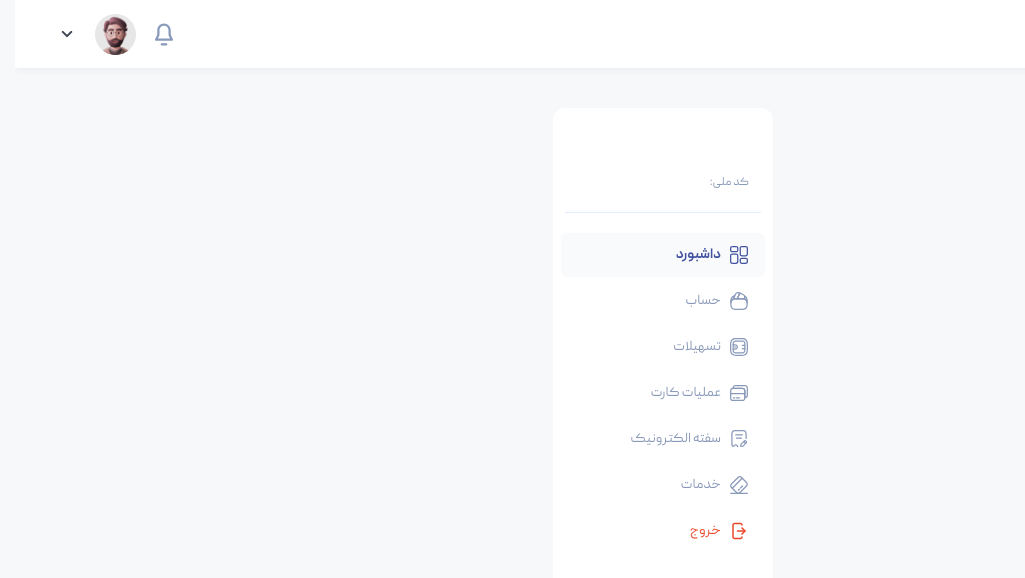
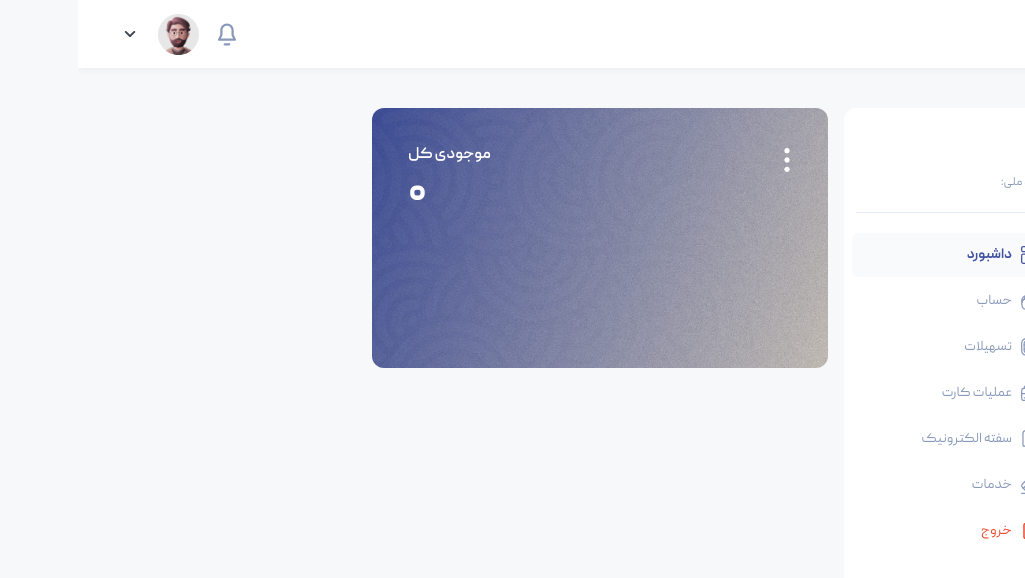
Before and after one commit to nimayaghouti/part-bank-vue, a Vue app: page /dashboard in a window 1280 px wide. Shown: the top 578 px of the page, without its empty margins (255-1280 px from the left). Built offline with nearby package versions, Linux system fonts and the light colour scheme.

Commit message:
feat: account card component implemented and added to dashboard page

```diff
--- /dev/null
+++ b/src/assets/svg/icons/common/moreIcon.vue
@@ -0,0 +1,16 @@
+<template>
+  <svg width="24" height="24" viewBox="0 0 24 24" fill="none" xmlns="http://www.w3.org/2000/svg">
+    <path
+      d="M10 19C10 20.1 10.9 21 12 21C13.1 21 14 20.1 14 19C14 17.9 13.1 17 12 17C10.9 17 10 17.9 10 19Z"
+      fill="currentColor"
+    />
+    <path
+      d="M10 5C10 6.1 10.9 7 12 7C13.1 7 14 6.1 14 5C14 3.9 13.1 3 12 3C10.9 3 10 3.9 10 5Z"
+      fill="currentColor"
+    />
+    <path
+      d="M10 12C10 13.1 10.9 14 12 14C13.1 14 14 13.1 14 12C14 10.9 13.1 10 12 10C10.9 10 10 10.9 10 12Z"
+      fill="currentColor"
+    />
+  </svg>
+</template>
--- /dev/null
+++ b/src/assets/svg/icons/dashboard/convert-card.vue
@@ -0,0 +1,38 @@
+<template>
+  <svg width="20" height="20" viewBox="0 0 20 20" fill="none" xmlns="http://www.w3.org/2000/svg">
+    <g id="vuesax/outline/convert-card">
+      <g id="convert-card">
+        <path
+          id="Vector"
+          d="M18.3333 5.2583H10C9.65833 5.2583 9.375 4.97497 9.375 4.6333C9.375 4.29163 9.65833 4.0083 10 4.0083H18.3333C18.675 4.0083 18.9583 4.29163 18.9583 4.6333C18.9583 4.9833 18.675 5.2583 18.3333 5.2583Z"
+          fill="#C3C5C9"
+        />
+        <path
+          id="Vector_2"
+          d="M16.4828 9.37508H11.8578C10.0328 9.37508 9.38281 8.73341 9.38281 6.91675V3.50008C9.38281 1.68342 10.0328 1.04175 11.8578 1.04175H16.4828C18.3078 1.04175 18.9578 1.68342 18.9578 3.50008V6.92508C18.9578 8.73342 18.3078 9.37508 16.4828 9.37508ZM11.8495 2.29175C10.7161 2.29175 10.6245 2.38342 10.6245 3.50008V6.92508C10.6245 8.04175 10.7161 8.13341 11.8495 8.13341H16.4745C17.6078 8.13341 17.6995 8.04175 17.6995 6.92508V3.50008C17.6995 2.38342 17.6078 2.29175 16.4745 2.29175H11.8495Z"
+          fill="#C3C5C9"
+        />
+        <path
+          id="Vector_3"
+          d="M9.99935 14.8416H1.66602C1.32435 14.8416 1.04102 14.5582 1.04102 14.2166C1.04102 13.8749 1.32435 13.5916 1.66602 13.5916H9.99935C10.341 13.5916 10.6243 13.8749 10.6243 14.2166C10.6243 14.5666 10.341 14.8416 9.99935 14.8416Z"
+          fill="#C3C5C9"
+        />
+        <path
+          id="Vector_4"
+          d="M8.15077 18.9583H3.52578C1.70078 18.9583 1.05078 18.3167 1.05078 16.5V13.0833C1.05078 11.2667 1.70078 10.625 3.52578 10.625H8.15077C9.97577 10.625 10.6258 11.2667 10.6258 13.0833V16.5083C10.6258 18.3167 9.97577 18.9583 8.15077 18.9583ZM3.51744 11.875C2.38411 11.875 2.29244 11.9667 2.29244 13.0833V16.5083C2.29244 17.625 2.38411 17.7167 3.51744 17.7167H8.14243C9.27576 17.7167 9.36743 17.625 9.36743 16.5083V13.0833C9.36743 11.9667 9.27576 11.875 8.14243 11.875H3.51744Z"
+          fill="#C3C5C9"
+        />
+        <path
+          id="Vector_5"
+          d="M12.5008 18.9584C12.2758 18.9584 12.0675 18.8334 11.9592 18.6417C11.8508 18.4417 11.8508 18.2084 11.9675 18.0084L12.8425 16.55C13.0175 16.2584 13.4008 16.1584 13.7008 16.3334C14.0008 16.5084 14.0925 16.8917 13.9175 17.1917L13.6925 17.5667C15.9925 17.025 17.7175 14.9584 17.7175 12.4917C17.7175 12.15 18.0008 11.8667 18.3425 11.8667C18.6842 11.8667 18.9675 12.15 18.9675 12.4917C18.9592 16.0584 16.0591 18.9584 12.5008 18.9584Z"
+          fill="#C3C5C9"
+        />
+        <path
+          id="Vector_6"
+          d="M1.66602 8.12508C1.32435 8.12508 1.04102 7.84175 1.04102 7.50008C1.04102 3.94175 3.94102 1.04175 7.49935 1.04175C7.72435 1.04175 7.93268 1.16675 8.04101 1.35842C8.14934 1.55842 8.14936 1.79175 8.03269 1.99175L7.15768 3.45008C6.98268 3.74175 6.59935 3.84175 6.29935 3.66675C5.99935 3.49175 5.90767 3.10841 6.08267 2.80841L6.30769 2.43341C4.00769 2.97508 2.28267 5.04175 2.28267 7.50841C2.29101 7.84175 2.00768 8.12508 1.66602 8.12508Z"
+          fill="#C3C5C9"
+        />
+      </g>
+    </g>
+  </svg>
+</template>
--- /dev/null
+++ b/src/components/view/accountcard/AccountCard.vue
@@ -0,0 +1,156 @@
+<script setup>
+import moreIcon from '@/assets/svg/icons/common/moreIcon.vue'
+import exitIcon from '@/assets/svg/icons/common/exitIcon.vue'
+import convertCard from '@/assets/svg/icons/dashboard/convert-card.vue'
+</script>
+<template>
+  <div class="account-card">
+    <div class="account-card__header">
+      <div class="account-card__actions-btn actions-btn">
+        <moreIcon class="actions-btn__icon" />
+        <div class="actions-btn__menu actions-menu">
+          <div class="actions-menu__item actions-menu__item_change">
+            <convertCard class="actions-menu__icon" />
+            تغییر حساب متصل
+          </div>
+          <div class="actions-btn__separator"></div>
+          <div class="actions-menu__item actions-menu__item_delete">
+            <exitIcon class="actions-menu__icon" />
+            حذف حساب بانکی
+          </div>
+        </div>
+      </div>
+      <div class="account-card__balance-info">
+        <p class="account-card__balance-title">موجودی کل</p>
+        <p class="account-card__balance-amount">۰</p>
+      </div>
+    </div>
+    <div class="account-card__number-group"></div>
+  </div>
+</template>
+
+<style lang="scss">
+.account-card {
+  @include flex(column, normal, space-between);
+  @include border-radius(0.75rem);
+  width: 28.5rem;
+  height: 16.25rem;
+  background: linear-gradient(112deg, #4152a0 0%, #d0c9c1 100%);
+  color: #fff;
+  position: relative;
+  overflow: hidden;
+
+  &::before {
+    content: '';
+    position: absolute;
+    top: 0;
+    left: 0;
+    width: 100%;
+    height: 100%;
+    background:
+      url('@/assets/svg/textures/noise.svg'),
+      url('@/assets/svg/textures/pattern.svg'),
+      no-repeat center;
+    background-size: contain;
+    z-index: 0;
+  }
+
+  &__header {
+    display: flex;
+    margin: 2.25rem;
+    margin-bottom: 0;
+    justify-content: space-between;
+    z-index: 1;
+  }
+
+  &__balance-info {
+    display: flex;
+    flex-direction: column;
+    align-items: flex-end;
+    z-index: 0;
+  }
+
+  &__balance-title {
+    @include text-style(#fff, 1rem, 600);
+  }
+
+  &__balance-amount {
+    @include text-style(#fff, 2.5rem, 600);
+  }
+
+  &__number-group {
+    @include flex(row-reverse, center, center);
+    margin: 0 3.25rem 2rem;
+    gap: 1rem;
+    font-size: 2.25rem;
+    font-weight: 400;
+  }
+}
+
+.actions-btn {
+  @include flex();
+  width: 2rem;
+  height: 2rem;
+  flex-shrink: 0;
+  position: relative;
+
+  &__menu {
+    @include flex(column, flex-start, center);
+    @include border-radius(0.75rem);
+    @include box-shadow;
+    @include text-style(#c3c5c9, 0.875rem, 400);
+    position: absolute;
+    padding: 0.75rem;
+    gap: 0.75rem;
+    background: #fff;
+    width: 11.8rem;
+    line-height: 1.25rem;
+    right: 0.125rem;
+    top: 3.4rem;
+    z-index: 1;
+    visibility: hidden;
+    opacity: 0;
+    transition: visibility, opacity, top, 0.5s;
+  }
+
+  &__icon {
+    width: 100%;
+    height: 100%;
+    object-fit: cover;
+    opacity: 1;
+    position: absolute;
+    right: -0.68rem;
+  }
+
+  &__separator {
+    width: 100%;
+    height: 0.065rem;
+    background-color: #e2edff;
+  }
+
+  &:hover {
+    cursor: pointer;
+    .actions-menu {
+      top: 2.2rem;
+      visibility: visible;
+      opacity: 1;
+    }
+  }
+}
+
+.actions-menu {
+  &__item {
+    display: flex;
+    gap: 0.5rem;
+
+    &_delete {
+      color: #eb482b;
+    }
+  }
+
+  &__icon {
+    width: 1.25rem;
+    height: 1.25rem;
+  }
+}
+</style>
--- a/src/layouts/DashboardLayout.vue
+++ b/src/layouts/DashboardLayout.vue
@@ -20,5 +20,9 @@ import Sidebar from '@/components/view/sidebar/TheSidebar.vue'
   display: flex;
   justify-content: center;
   gap: 1rem;
+
+  &__info {
+    position: relative; // for info__dialog
+  }
 }
 </style>
--- a/src/views/DashboardView.vue
+++ b/src/views/DashboardView.vue
@@ -1,7 +1,31 @@
-<script setup></script>
+<script setup>
+import AccountCard from '@/components/view/accountcard/AccountCard.vue'
+</script>
 
 <template>
-  <section />
+  <section class="dashboard__info info">
+    <div class="info__wrapper">
+      <AccountCard class="info__card" />
+    </div>
+    <div class="info__transactions transactions"></div>
+  </section>
 </template>
 
-<style></style>
+<style lang="scss">
+.info {
+  display: flex;
+  flex-direction: column;
+  gap: 1.5rem;
+
+  &__wrapper {
+    display: flex;
+    gap: 1rem;
+  }
+
+  &__dialog {
+    position: absolute; // relative to .info
+    top: 0;
+    left: 0;
+  }
+}
+</style>
```
Also changed, not shown: src/assets/svg/icons/common/more.svg (deleted), src/assets/svg/icons/dashboard/convert-card.svg (deleted).
